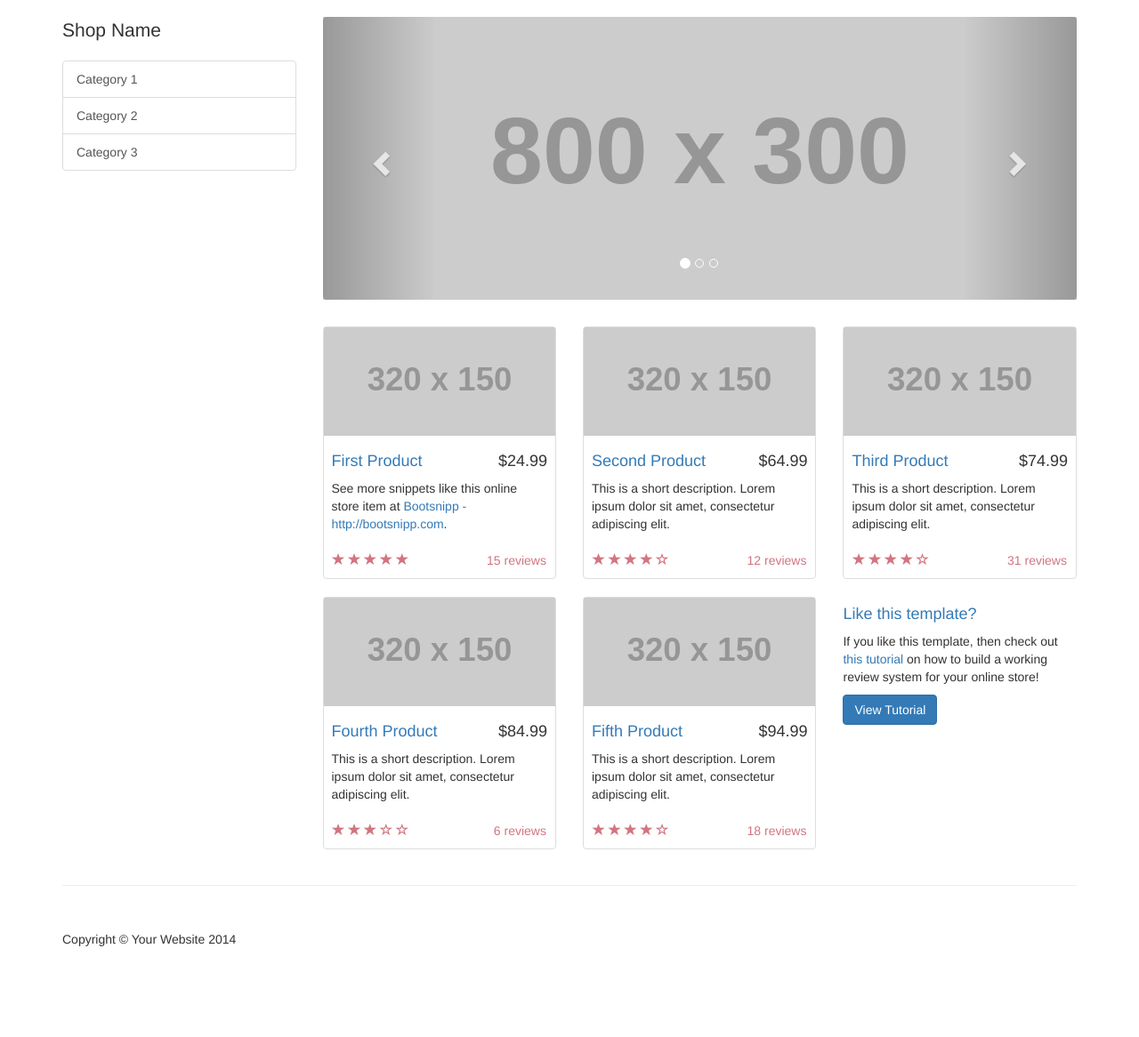
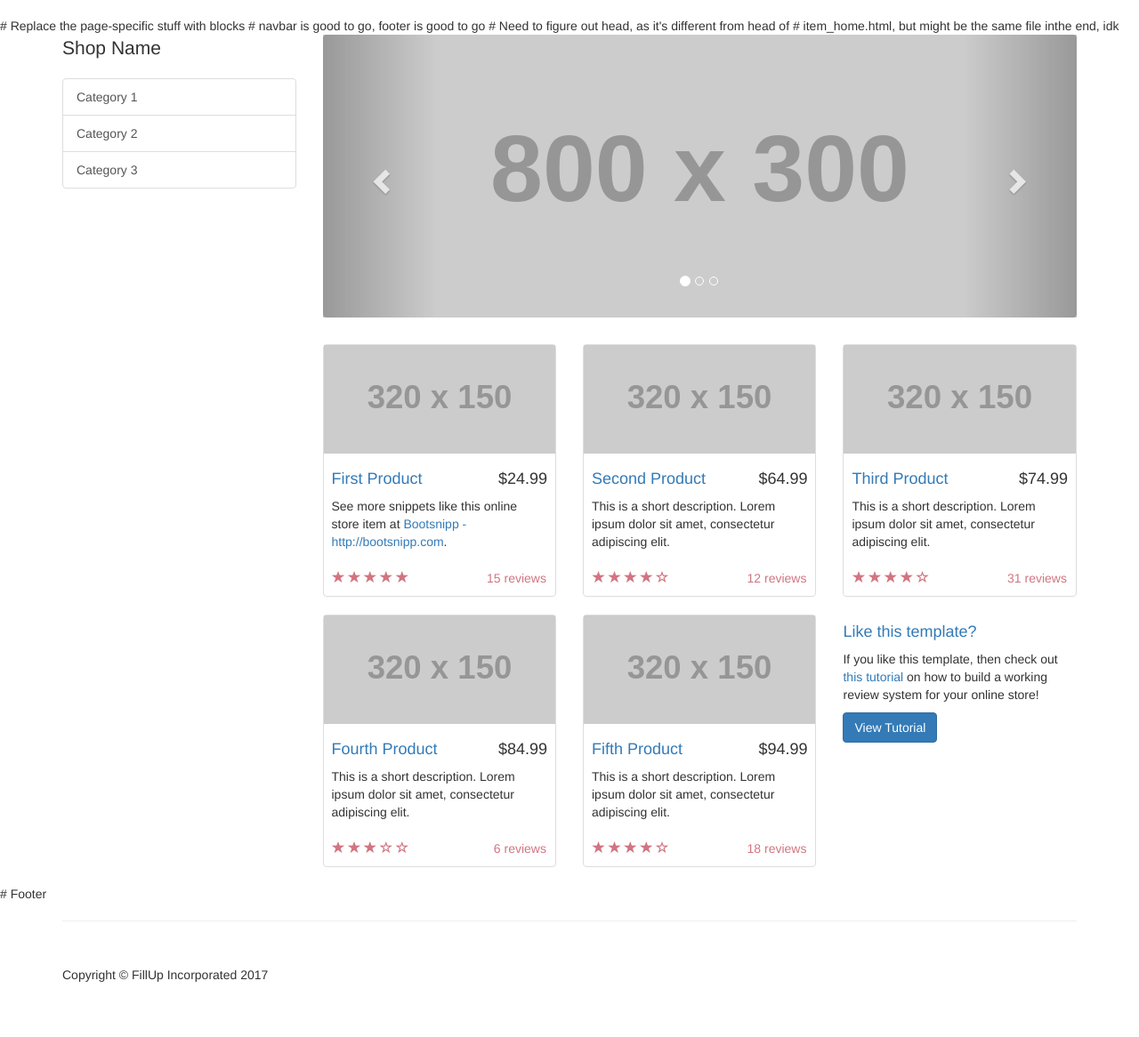
Before and after one commit to jhwang73/opda_website, a Django app: page /about/ in a window 1280 px wide. Shown: the part 51-1217 px from the top of the page at 89% size. Before the commit the page ends 1115 px from the top, so only its background shows below. Run offline with Django 3.2, Linux system fonts and the light colour scheme; grey boxes labelled with a size stand in for pictures from a placeholder-image service; some libraries are stand-ins or nearby versions.

Commit message:
added a few comments in the python files so i dont forget tmrw

```diff
--- a/profiles/templates/base.html
+++ b/profiles/templates/base.html
@@ -1,3 +1,8 @@
+# Replace the page-specific stuff with blocks
+# navbar is good to go, footer is good to go
+# Need to figure out head, as it's different from head of
+# item_home.html, but might be the same file inthe end, idk
+
 {% load staticfiles %}
 
 
@@ -209,6 +214,7 @@
     </div>
     <!-- /.container -->
 
+    # Footer
     <div class="container">
 
         <hr>
@@ -217,7 +223,7 @@
         <footer>
             <div class="row">
                 <div class="col-lg-12">
-                    <p>Copyright &copy; Your Website 2014</p>
+                    <p>Copyright &copy; FillUp Incorporated 2017</p>
                 </div>
             </div>
         </footer>
```
Also changed, not shown: profiles/templates/item_home.html (+8 -1 lines).
